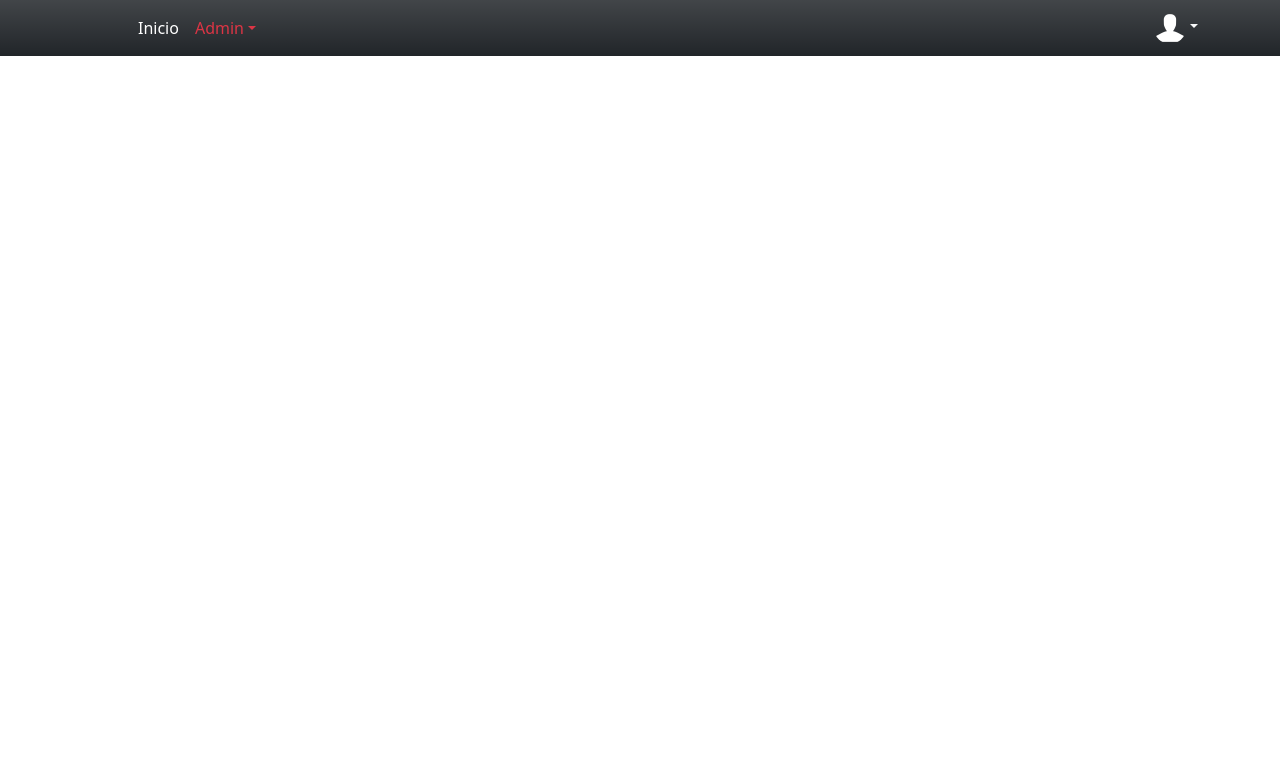
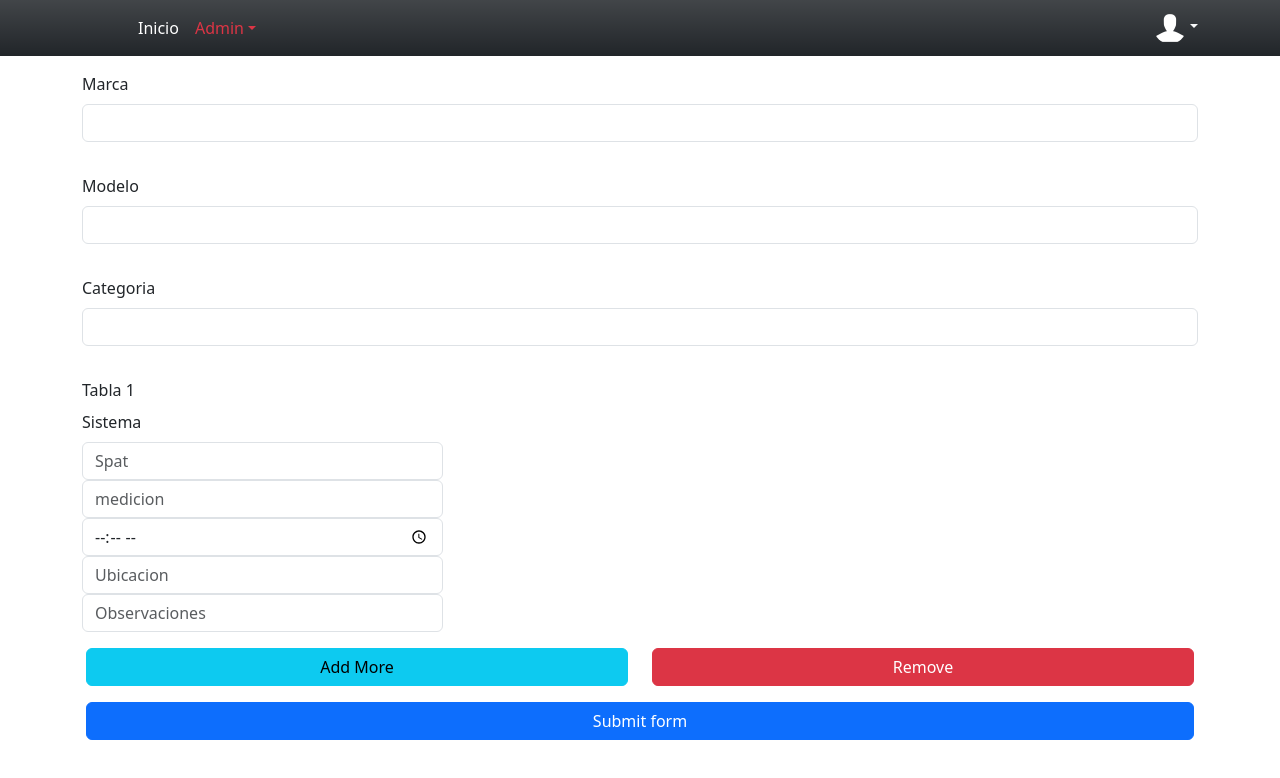
Before and after one commit to GerardoUnsa/pat-certificados, a React (Create React App) app: page /admin/certificadoPuestaTierra in a window 1280 px wide. Before the commit this address had no page. Shown: the top 778 px of the page. Built offline with nearby package versions, Linux system fonts and the light colour scheme.

Commit message:
nuevo form

```diff
--- a/src/App.js
+++ b/src/App.js
@@ -2,7 +2,7 @@ import React from 'react'
 import { BrowserRouter as Router, Route, Routes } from 'react-router-dom'
 import { Layout } from './hocs'
 
-import { Home, Certificados } from './containers'
+import { Home, Certificados,CertificadPuestaTierra } from './containers'
 
 function App() {
   return (
@@ -11,6 +11,7 @@ function App() {
         <Routes>
           <Route path='/' element={<Home/>}/>
           <Route path='/admin/certificados' element={<Certificados/>}/>
+          <Route path='/admin/certificadoPuestaTierra' element={<CertificadPuestaTierra/>}/>
         </Routes>
       </Layout>
     </Router>
--- a/src/assets/index.js
+++ b/src/assets/index.js
@@ -1,5 +1,7 @@
 import Document from './doc.docx'
+import PuestaTierra from './puesta a tierra para formato.docx'
 
 export {
     Document,
+    PuestaTierra,
 }
--- a/src/components/Navbar.jsx
+++ b/src/components/Navbar.jsx
@@ -18,6 +18,7 @@ export default function Navbar(props) {
                         <div className="nav-link px-2 link-danger dropdown-toggle d-block" data-bs-toggle="dropdown" aria-expanded="false">Admin</div>
                         <ul className="dropdown-menu text-small shadow">
                             <li><a className="dropdown-item" href="/admin/certificados">Certificados</a></li>
+                            <li><a className="dropdown-item" href="/admin/certificadoPuestaTierra">Certificado Puesta Tierra</a></li>
                             <li><a className="dropdown-item" href="/admin/usuarios">Usuarios</a></li>
                         </ul>
                     </li>
--- /dev/null
+++ b/src/containers/certificadPuestaTierra.jsx
@@ -0,0 +1,254 @@
+import Docxtemplater from 'docxtemplater'
+import PizZip from 'pizzip'
+import { PuestaTierra } from '../assets'
+import PizZipUtils from 'pizzip/utils/index.js'
+import { saveAs } from 'file-saver'
+import { useState } from 'react'
+
+
+export default function CertificadPuestaTierra() {
+    const [validated, setValidated] = useState(false)
+    const [marca, setMarca] = useState('')
+    const [modelo, setModelo] = useState('')
+    const [categoria, setCategoria] = useState('')
+
+    const [tabla1, setTabla1] = useState([
+      { spat: '',
+        medicion: '',
+        hora: '',
+        ubicacion: '',
+        observacion: '',
+      }
+    ])
+
+    const handleChangeTable1 = (index,event) => {
+        const values = [...tabla1]
+        const updatedValue = event.target.name;
+        values[index][updatedValue] = event.target.value;
+        setTabla1(values)
+      }
+
+      const handleAddFields = () => {
+        const values = [...tabla1]
+        values.push({
+            spat: '',
+            medicion: '',
+            hora: '',
+            ubicacion: '',
+            observacion: '',
+        })
+        setTabla1(values)
+      }
+
+      const handleRemoveFields = () => {
+        const values = [...tabla1]
+        if(values.length > 1)  values.pop()
+        setTabla1(values)
+      }
+
+      const handleSubmit = (event) => {
+        const form = event.currentTarget
+        event.preventDefault()
+
+        if (form.checkValidity() === false) {
+          event.stopPropagation()
+        } else {
+          generateDocument()
+        }
+
+        setValidated(true)
+      }
+      function loadFile(url, callback) {
+        PizZipUtils.getBinaryContent(url, callback)
+      }
+      const generateDocument = () => {
+        loadFile(
+          PuestaTierra,
+          function (error, content) {
+            if (error) {
+              throw error
+            }
+            var zip = new PizZip(content)
+            var doc = new Docxtemplater(zip, {
+              paragraphLoop: true,
+              linebreaks: true,
+            })
+
+            doc.setData({
+              Marca: marca,
+              Modelo: modelo,
+              Categoria:categoria,
+              Tabla1: tabla1
+            })
+
+            try {
+              // render the document (replace all occurences of {first_name} by John, {last_name} by Doe, ...)
+              doc.render()
+
+            } catch (error) {
+              // The error thrown here contains additional information when logged with JSON.stringify (it contains a properties object containing all suberrors).
+              function replaceErrors(key, value) {
+                if (value instanceof Error) {
+                  return Object.getOwnPropertyNames(value)
+                  .reduce(
+                    function (error,key) {
+                      error[key] = value[key]
+                      return error
+                    },
+                    {}
+                  )
+                }
+                return value
+              }
+
+              console.log(JSON.stringify({ error: error }, replaceErrors))
+
+              if (error.properties && error.properties.errors instanceof Array) {
+                const errorMessages = error.properties.errors
+                .map(function (error) {
+                  return error.properties.explanation
+                })
+                .join('\n')
+                console.log('errorMessages', errorMessages)
+                // errorMessages is a humanly readable message looking like this :
+                // 'The tag beginning with "foobar" is unopened'
+              }
+
+              throw error
+            }
+
+            var out = doc.getZip().generate({
+              type: 'blob',
+              mimeType: 'application/vnd.openxmlformats-officedocument.wordprocessingml.document',
+            }) //Output the document using Data-URI
+
+            saveAs(out, 'output.docx')
+          }
+        )
+      }
+
+
+
+
+    return (
+        <div className="container py-3">
+
+          <form className='row g-3 needs-validation' validated={validated} onSubmit={handleSubmit}>
+
+            <div className="mb-3">
+              <label htmlFor="validationCustom01" className="form-label">Marca</label>
+              <input
+                type="text"
+                className="form-control"
+                id="validationCustom01"
+                value={marca}
+                onChange={e => setMarca(e.target.value)}
+                required
+              />
+            </div>
+
+            <div className="mb-3">
+              <label htmlFor="validationCustom02" className="form-label">Modelo</label>
+              <input
+                type="text"
+                className="form-control"
+                id="validationCustom02"
+                value={modelo}
+                onChange={e => setModelo(e.target.value)}
+                required
+              />
+            </div>
+            <div className="mb-3">
+              <label htmlFor="validationCustom02" className="form-label">Categoria</label>
+              <input
+                type="text"
+                className="form-control"
+                id="validationCustom02"
+                value={categoria}
+                onChange={e => setCategoria(e.target.value)}
+                required
+              />
+            </div>
+
+            <div class="col-md-4" id="col-sistemas">
+              <label  class="form-label">Tabla 1 </label>
+              {tabla1.map((data,i) => {
+                return (
+                  <div class="row" key={i}>
+                    <div class="col" xs={4}>
+                     <label htmlFor="Spat" className="form-label">Sistema</label>
+                      <input
+                        className="form-control"
+                        type="text"
+                        id="Spat"
+                        placeholder="Spat"
+                        name="spat"
+                        value={tabla1.spat}
+                        onChange={event => handleChangeTable1(i,event)}
+                        required
+                      />
+                       <input
+                        className="form-control"
+                        type="text"
+                        placeholder="medicion"
+                        name="medicion"
+                        value={tabla1.medicion}
+                        onChange={event => handleChangeTable1(i,event)}
+                        required
+                      />
+
+                       <input
+                        className="form-control"
+                        type="time"
+                        placeholder="hora"
+                        name="hora"
+                        value={tabla1.hora}
+                        onChange={event => handleChangeTable1(i,event)}
+                        required
+                      />
+                      <input
+                        className="form-control"
+                        type="text"
+                        placeholder="Ubicacion"
+                        name="ubicacion"
+                        value={tabla1.ubicacion}
+                        onChange={event => handleChangeTable1(i,event)}
+                        required
+                      />
+                       <input
+                        className="form-control"
+                        type="text"
+                        placeholder="Observaciones"
+                        name="observacion"
+                        value={tabla1.observacion}
+                        onChange={event => handleChangeTable1(i,event)}
+                        required
+                      />
+                    </div>
+                </div>
+                )
+              })}
+            </div>
+
+            <div className="container">
+              <div className="row pt-3">
+                <div className="col">
+                  <button onClick={handleAddFields} type="button" className="btn btn-info w-100">Add More</button>
+                </div>
+                <div className="col">
+                  <button onClick={handleRemoveFields} type="button" className="btn btn-danger w-100">Remove</button>
+                </div>
+              </div>
+
+              <div className="row pt-3">
+                <div className="col">
+                  <button class="btn btn-primary w-100" type="submit">Submit form</button>
+                </div>
+              </div>
+            </div>
+
+          </form>
+
+        </div>
+      )
+}
--- a/src/containers/index.js
+++ b/src/containers/index.js
@@ -1,8 +1,10 @@
-import Home from './Home'
-import Certificados from './Certificados'
+import Home from './home'
+import Certificados from './certificados'
+import CertificadPuestaTierra from './certificadPuestaTierra'
 import 'bootstrap/dist/css/bootstrap.min.css'
 
 export {
     Home,
     Certificados,
+    CertificadPuestaTierra,
 }
```
Also changed, not shown: 1 other file (tests, documents, lock files or other folders).
